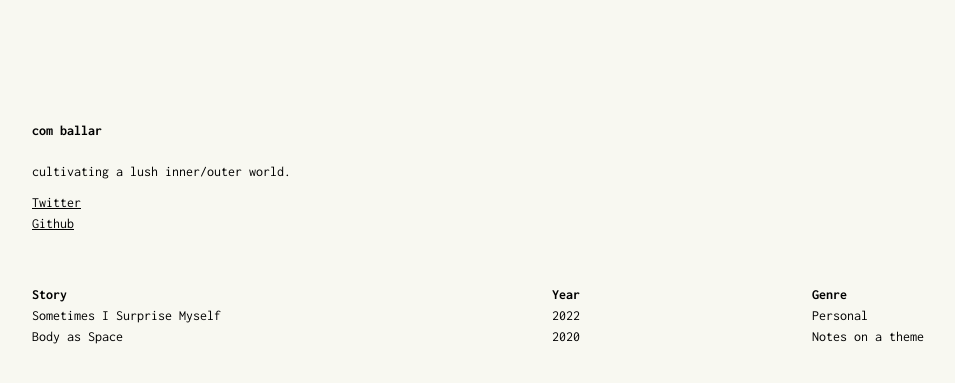
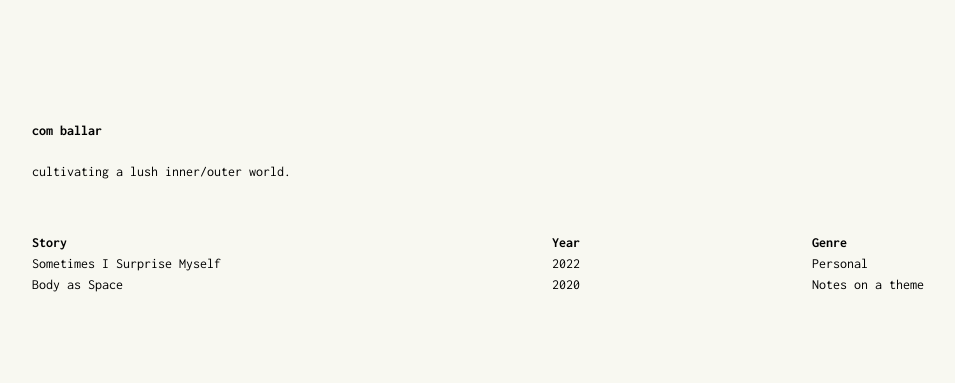
Before and after one commit to comballar/comballar.github.io, a Jekyll site: the page built from index.html, in a window 1280 px wide. Shown: the top 383 px of the page, without its empty margins (88-1043 px from the left). Built offline with Jekyll 4.4.1, drawn with Linux system fonts in a browser that asks for light colours.

Commit message:
Update social.yml

```diff
--- a/_data/social.yml
+++ b/_data/social.yml
@@ -1,4 +1,2 @@
-- title: Twitter
-  url: http://twitter.com/lllychen
-- title: Github
-  url: http://github.com/lllychen/louie
+- title:
+  url:
```
